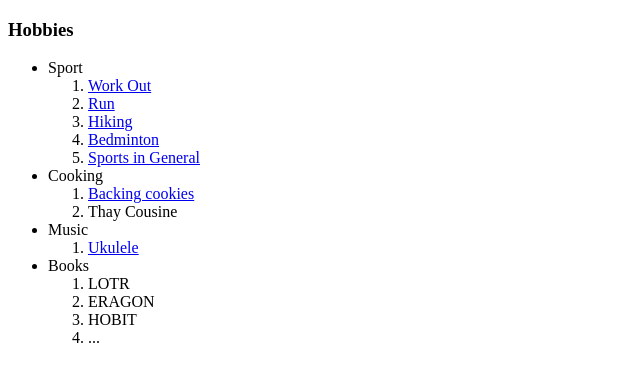
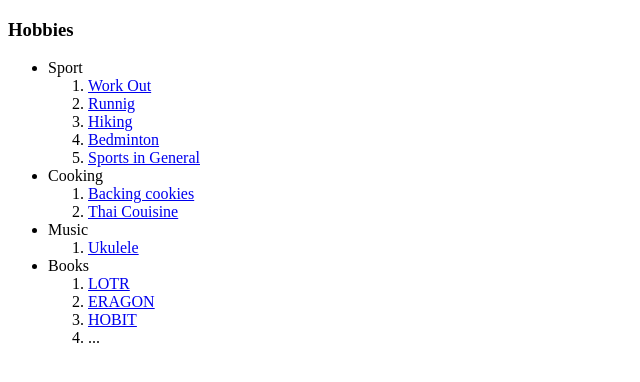
Before and after one commit to AndrejPlavka/CV, a plain HTML site: page hobbies.html in a window 1280 px wide. Shown: the whole page, without its empty margins (0-640 px from the left). Drawn offline with Linux system fonts and the light colour scheme.

Commit message:
Uptodate files of CV

```diff
--- a/hobbies.html
+++ b/hobbies.html
@@ -3,7 +3,7 @@
 
 <head>
   <meta charset="utf-8">
-  <title>🌻Andrej's Hobbies</title>
+  <title>🎨Andrej's Hobbies</title>
 </head>
 
 <body>
@@ -13,7 +13,7 @@
     <li>Sport</li>
     <ol>
       <li><a href="https://sk.wikipedia.org/wiki/Telesn%C3%A9_cvi%C4%8Denie">Work Out</a></li>
-      <li><a href="https://sk.wikipedia.org/wiki/Beh">Run</a></li>
+      <li><a href="https://sk.wikipedia.org/wiki/Beh">Runnig</a></li>
       <li><a href="https://en.wikipedia.org/wiki/Hiking">Hiking</a></li>
       <li><a href="https://sk.wikipedia.org/wiki/Bedminton">Bedminton</a></li>
       <li><a href="https://en.wikipedia.org/wiki/Sport">Sports in General</a></li>
@@ -21,7 +21,7 @@
     <li>Cooking</li>
     <ol>
       <li><a href="https://www.youtube.com/watch?v=rEdl2Uetpvo&ab_channel=Tasty">Backing cookies</a></li>
-      <li>Thay Cousine</li>
+      <li><a href="https://theculturetrip.com/asia/thailand/articles/the-21-best-thai-dishes-in-thailand/">Thai Couisine</a></li>
     </ol>
     <li>Music</li>
     <ol>
@@ -29,9 +29,9 @@
     </ol>
     <li>Books</li>
     <ol>
-      <li>LOTR</li>
-      <li>ERAGON</li>
-      <li>HOBIT</li>
+      <li><a href="https://en.wikipedia.org/wiki/The_Lord_of_the_Rings">LOTR</a></li>
+      <li><a href="https://sk.wikipedia.org/wiki/Eragon_(kniha)">ERAGON</a></li>
+      <li><a href="https://sk.wikipedia.org/wiki/Hobit_(filmov%C3%A1_tril%C3%B3gia)">HOBIT</a></li>
       <li>...</li>
 
     </ol>
```
Also changed, not shown: contacts.html (+4 -8 lines), index.html (+2 -3 lines).
